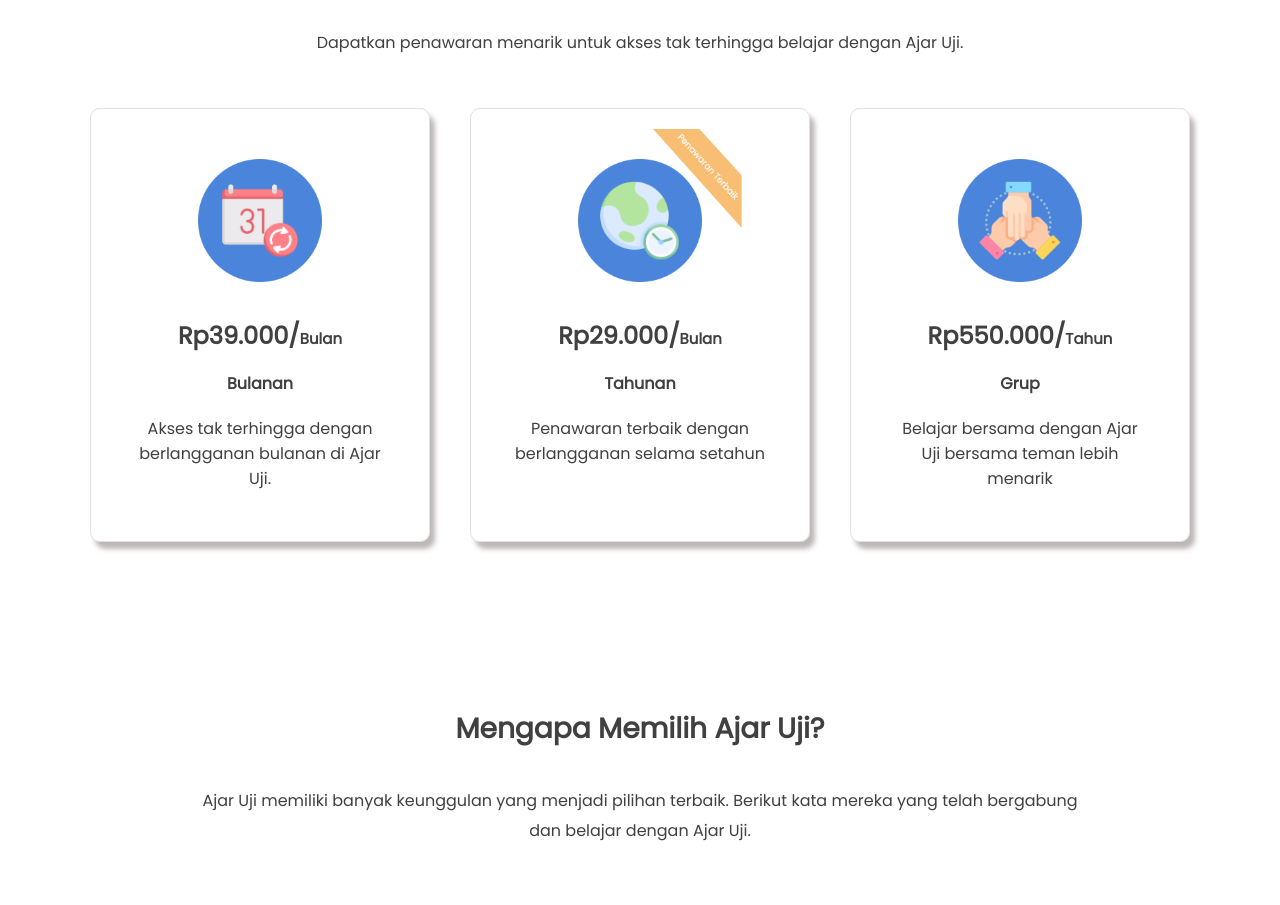
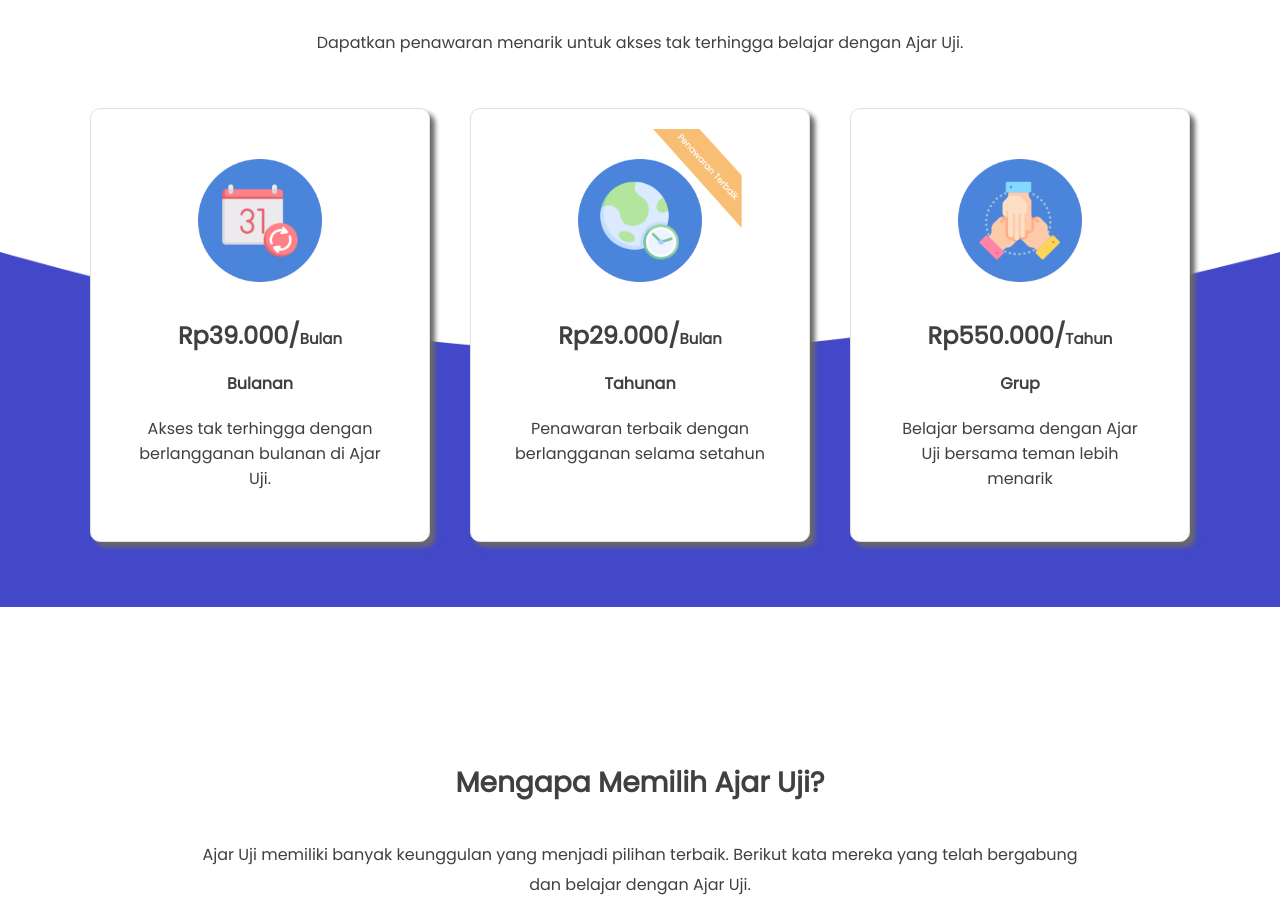
Before and after one commit to IanCode09/AjarUji-Clone, a React (Create React App) app: page / in a window 1280 px wide. Shown: the part 2572-3477 px from the top of the page. Built offline with nearby package versions, Linux system fonts and the light colour scheme.

Commit message:
Fix Subscribe Component

```diff
--- a/src/assets/css/index.css
+++ b/src/assets/css/index.css
@@ -94,8 +94,9 @@
   /* padding: 30px; */
   border: 1px solid rgb(224, 224, 224);
   border-radius: 10px;
-  box-shadow: 5px 7px 5px rgb(189, 184, 184);
+  box-shadow: 5px 5px 5px rgb(105, 105, 105);
   margin: 20px;
+  background-color: white;
 }
 
 .subscribe_item h6, .testimoni_item h6 {
@@ -111,7 +112,14 @@
 .subscribe_list {
   margin-top: 30px;
   margin-bottom: 50px;
+  z-index: 2;
 }
+
+.subscribe_path img {
+  width: 100%;
+  margin-top: -350px;
+}
+
 
 .discountImg {
   position: absolute;
--- a/src/components/Subsribe.js
+++ b/src/components/Subsribe.js
@@ -2,9 +2,11 @@
     import { Row, Col, Image, Container } from 'react-bootstrap'
     import subscribes from '../json/subscibeJson'
     import DiscountImage from '../assets/images/Groupdisc.png'
+    import Path from '../assets/images/Path2.png'
 
     const Subsribe = () => {
         return (
+            <>
                 <Container>
                     <div className='subscribe_container text-center'>
                         <h3 className='mb-4'><strong>Penawaran Terbaik</strong></h3>
@@ -24,14 +26,17 @@
                                         <div className='discountImg'>
                                             {subscribe.isDiscount ? <Image src={DiscountImage} />  : null}
                                         </div>
-
-
                                     </Col>
                                 ))}
                             </Row>
                         </div>
                     </div>
                 </Container>
+
+                <div className='subscribe_path'>
+                    <Image src={Path} />
+                </div>
+            </>
         )
     }
 
```
Also changed, not shown: src/assets/images/Path2.png. Lines whose indentation alone changed are shown as unchanged.
